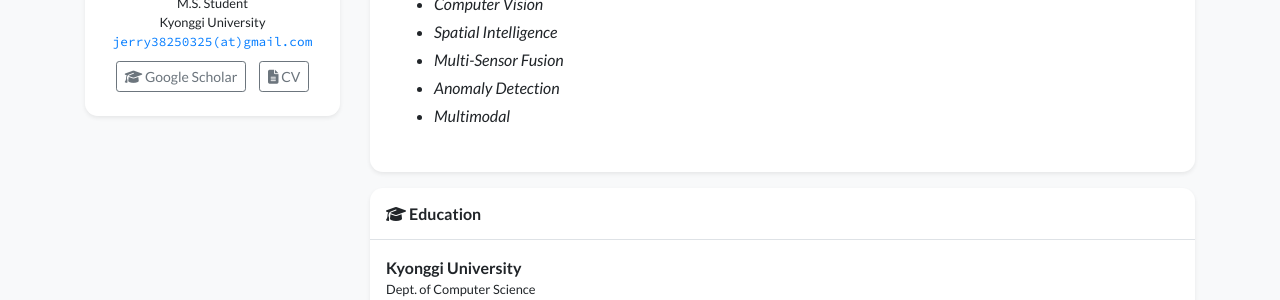
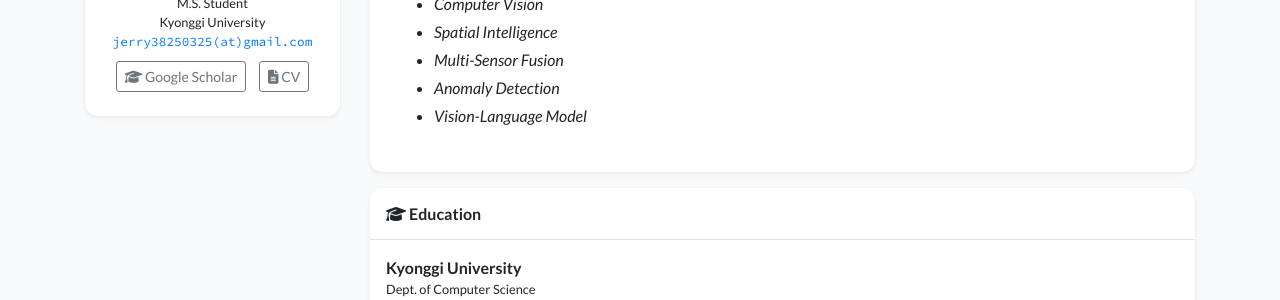
Before and after one commit to Maruu0127/Maruu0127.github.io, a Jekyll site: the page built from index.html, in a window 1280 px wide and 900 px high. Shown: the part 431-731 px from the top of the window. Built offline with Jekyll 4.4.1, drawn with Linux system fonts in a browser that asks for light colours; nearby versions of some CDN libraries; a style sheet for code colours, icons or effects is not loaded.

Commit message:
Update last research interest to Vision-Language Model
Co-Authored-By: Claude Opus 4.8 <noreply@anthropic.com>

```diff
--- a/_data/profile.yml
+++ b/_data/profile.yml
@@ -36,7 +36,7 @@ research_interests:
 - "Spatial Intelligence"
 - "Multi-Sensor Fusion"
 - "Anomaly Detection"
-- "Multimodal"
+- "Vision-Language Model"
 
 portrait_url: /assets/images/photos/taehoon-kim.jpg
 # portrait_caption: >-
```
Also changed, not shown: 1 other file.
